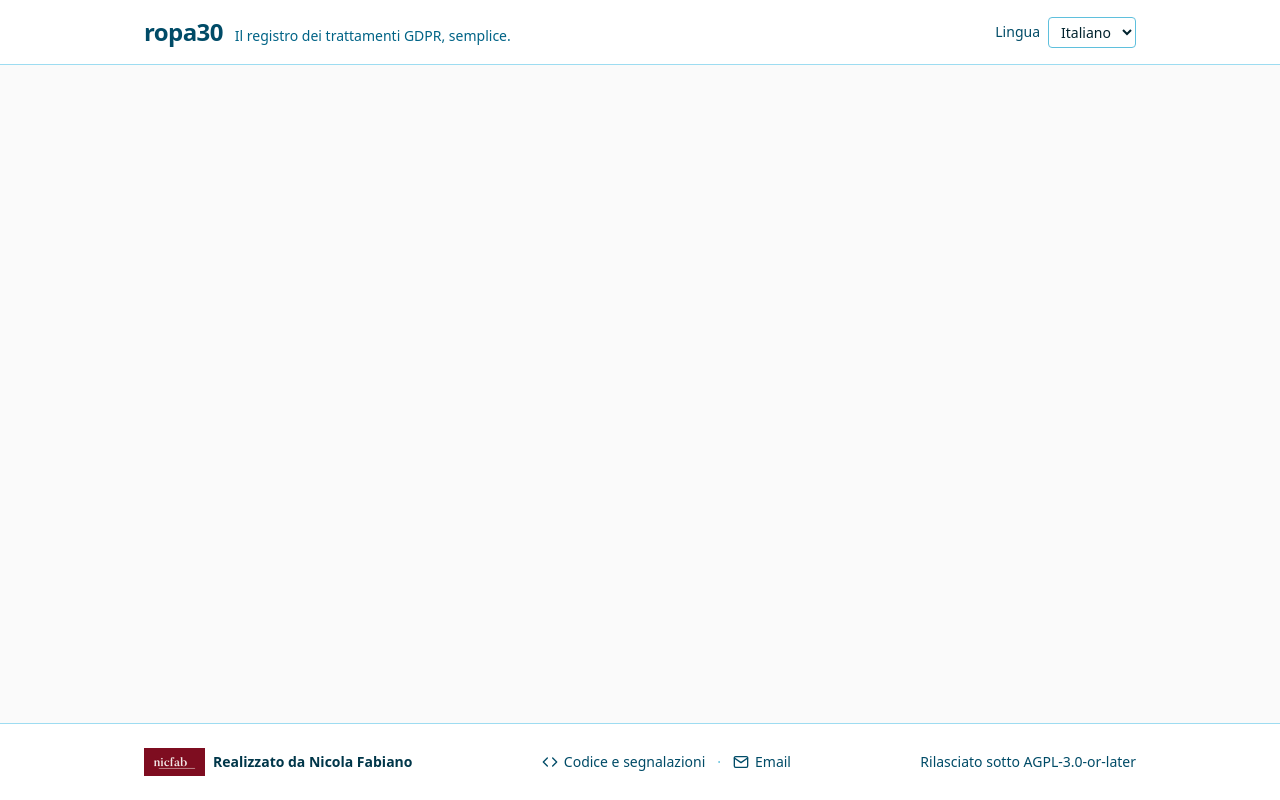
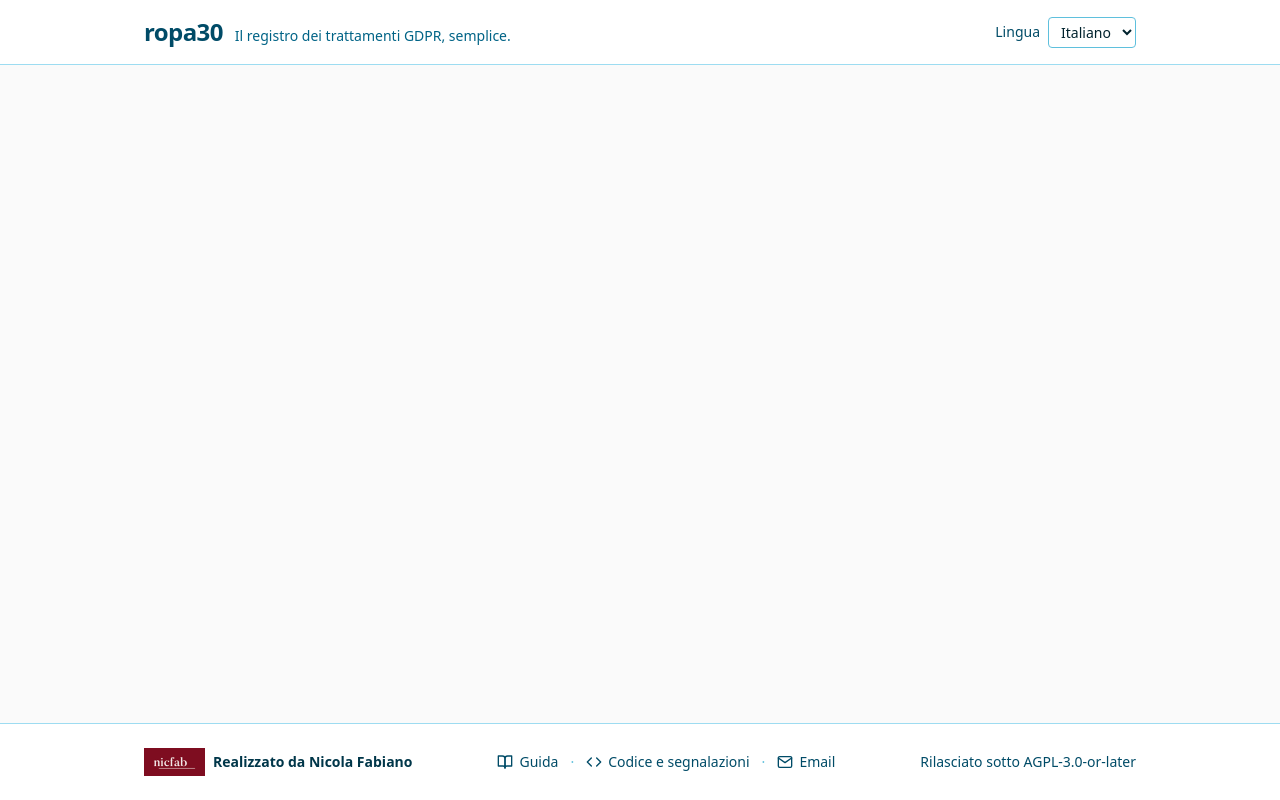
Before and after one commit to nicfab/ropa30, a website with bundled scripts: page public/index.html in a window 1280 px wide. Built offline with nearby package versions, Linux system fonts and the light colour scheme.

Commit message:
feat(footer): aggiunge link alla guida (wiki) localizzato IT/EN

```diff
--- a/public/index.html
+++ b/public/index.html
@@ -1355,6 +1355,17 @@
           </a>
         </div>
         <div class="flex flex-wrap items-center justify-center gap-x-3 gap-y-1">
+          <a x-bind:href="L.footerGuidaUrl" target="_blank" rel="noopener noreferrer"
+             x-bind:aria-label="L.footerGuidaLabel"
+             class="inline-flex items-center gap-1.5 text-brand-700 hover:text-brand-900 hover:underline">
+            <svg viewBox="0 0 24 24" fill="none" stroke="currentColor" stroke-width="2"
+                 stroke-linecap="round" stroke-linejoin="round" class="h-4 w-4" aria-hidden="true">
+              <path d="M2 3h6a4 4 0 0 1 4 4v14a3 3 0 0 0-3-3H2z"></path>
+              <path d="M22 3h-6a4 4 0 0 0-4 4v14a3 3 0 0 1 3-3h7z"></path>
+            </svg>
+            <span x-text="L.footerGuidaLabel">Guida</span>
+          </a>
+          <span class="text-brand-300" aria-hidden="true">&middot;</span>
           <a href="https://codeberg.org/nicfab/ropa30" target="_blank" rel="noopener noreferrer"
              x-bind:aria-label="L.footerRepoAria"
              class="inline-flex items-center gap-1.5 text-brand-700 hover:text-brand-900 hover:underline">
--- a/public/locales/en.js
+++ b/public/locales/en.js
@@ -28,6 +28,8 @@ export default {
     footerEmailLabel: 'Email',
     footerRepoAria: 'Source code and issues on Codeberg (opens in a new tab)',
     footerEmailAria: 'Send a support email',
+    footerGuidaLabel: 'Guide',
+    footerGuidaUrl: 'https://codeberg.org/nicfab/ropa30/wiki/Home-en',
     btnAzioni: 'Actions',
     tabRegistroTitolare: 'Controller register',
     tabRegistroResponsabile: 'Processor register',
--- a/public/locales/it.js
+++ b/public/locales/it.js
@@ -28,6 +28,8 @@ export default {
     footerEmailLabel: 'Email',
     footerRepoAria: 'Codice sorgente e segnalazioni su Codeberg (apre una nuova scheda)',
     footerEmailAria: 'Scrivi un\x27email di supporto',
+    footerGuidaLabel: 'Guida',
+    footerGuidaUrl: 'https://codeberg.org/nicfab/ropa30/wiki/Home',
     btnAzioni: 'Azioni',
     tabRegistroTitolare: 'Registro del titolare',
     tabRegistroResponsabile: 'Registro del responsabile',
```
